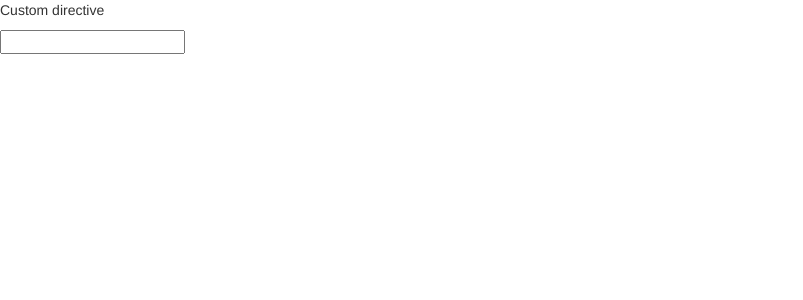
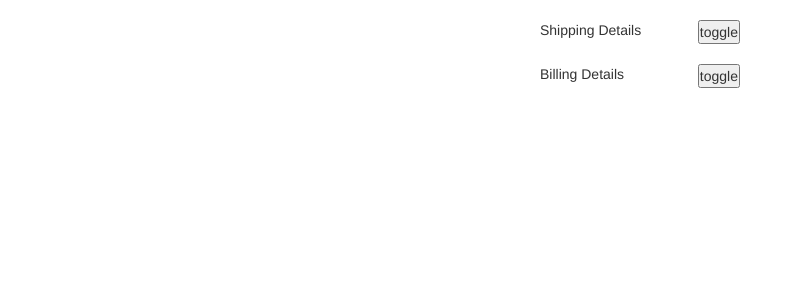
Before and after one commit to dev-basit/learning-angular, an Angular app: page / in a window 1280 px wide. Shown: the top 300 px of the page, without its empty margins (0-803 px from the left). Built offline with nearby package versions, Linux system fonts and the light colour scheme.

Commit message:
Exercise - dropdown (used *ngIf & <ng-content>)

```diff
--- a/src/app/app.component.html
+++ b/src/app/app.component.html
@@ -26,5 +26,13 @@
 
 <!-- <directives></directives> -->
 
-<p>Custom directive</p>
-<input type="text" [appInputForm]="'uppercase'" />
+<!-- <p>Custom directive - appInputForm</p>
+<input type="text" [appInputForm]="'uppercase'" /> -->
+
+<zippy-dropdown title="Shipping Details">
+  Shipping Details Content</zippy-dropdown
+>
+
+<zippy-dropdown title="Billing Details">
+  Billing Details Content</zippy-dropdown
+>
--- a/src/app/app.module.ts
+++ b/src/app/app.module.ts
@@ -13,6 +13,7 @@ import { LikeComponent } from './exercises/like-component/like-component.compone
 import { ExcersicesComponent } from './exercises/excersices/excersices.component';
 import { DirectivesComponent } from './directives/directives.component';
 import { InputFormDirective } from './custom-directives/input-form.directive';
+import { ZippyDropdownComponent } from './exercises/zippy-dropdown/zippy-dropdown.component';
 
 @NgModule({
   declarations: [
@@ -25,6 +26,7 @@ import { InputFormDirective } from './custom-directives/input-form.directive';
     LikeComponent,
     DirectivesComponent,
     InputFormDirective,
+    ZippyDropdownComponent,
   ],
   imports: [BrowserModule, AppRoutingModule, FormsModule],
   providers: [CoursesService],
--- /dev/null
+++ b/src/app/exercises/zippy-dropdown/zippy-dropdown.component.html
@@ -0,0 +1,7 @@
+<div style="margin: 2rem auto; width: 20rem">
+  <div style="display: flex; justify-content: space-between">
+    <span [textContent]="title"></span>
+    <button (click)="isDropdown = !isDropdown">toggle</button>
+  </div>
+  <div *ngIf="isDropdown"><ng-content></ng-content></div>
+</div>
--- /dev/null
+++ b/src/app/exercises/zippy-dropdown/zippy-dropdown.component.ts
@@ -0,0 +1,15 @@
+import { Component, Input } from '@angular/core';
+
+@Component({
+  selector: 'zippy-dropdown',
+  templateUrl: './zippy-dropdown.component.html',
+  styleUrls: ['./zippy-dropdown.component.scss'],
+})
+export class ZippyDropdownComponent {
+  @Input() title: any;
+  isDropdown: boolean = false;
+
+  toggleDropdown() {
+    this.isDropdown = !this.isDropdown;
+  }
+}
```
Also changed, not shown: src/app/exercises/zippy-dropdown/zippy-dropdown.component.scss (added), 1 other file (tests, documents, lock files or other folders).
